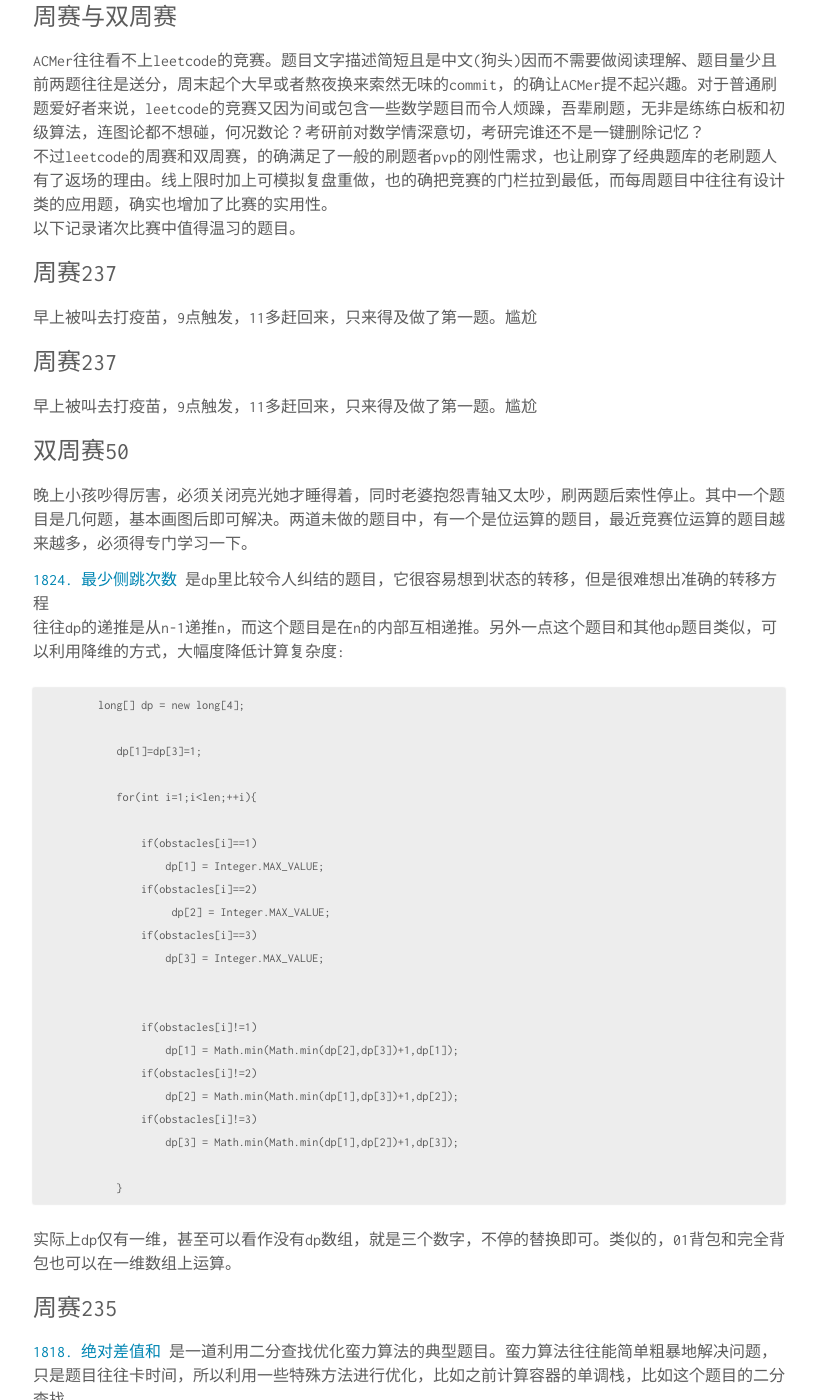
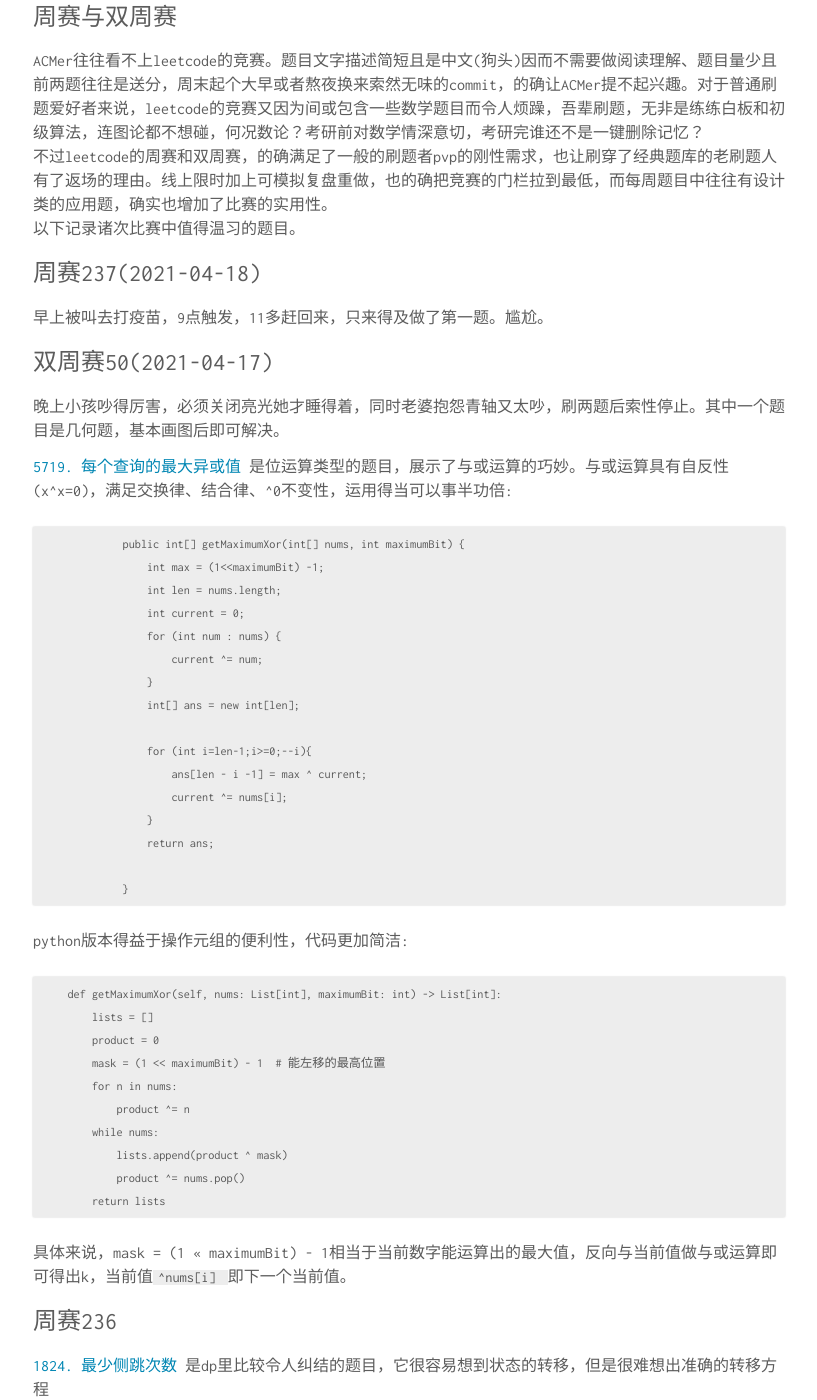
Before and after one commit to rongjoker/rongjoker.github.io, a Jekyll site: the page built from _posts/2021-04-14-algorithem7contest.md, in a window 1280 px wide and 1400 px high, scrolled down 228 px. Shown: the whole window, without its empty margins (231-1048 px from the left). Built offline with Jekyll 4.4.1, drawn with Linux system fonts in a browser that asks for light colours; comment, search, counter and statistics services are not loaded.

Commit message:
5719. 每个查询的最大异或值

````diff
--- a/_posts/2021-04-14-algorithem7contest.md
+++ b/_posts/2021-04-14-algorithem7contest.md
@@ -10,15 +10,52 @@ ACMer往往看不上leetcode的竞赛。题目文字描述简短且是中文(狗
 <br>
 
 
-### 周赛237
-早上被叫去打疫苗，9点触发，11多赶回来，只来得及做了第一题。尴尬
+### 周赛237(2021-04-18)
+早上被叫去打疫苗，9点触发，11多赶回来，只来得及做了第一题。尴尬。
 
-### 周赛237
-早上被叫去打疫苗，9点触发，11多赶回来，只来得及做了第一题。尴尬
+### 双周赛50(2021-04-17)
+晚上小孩吵得厉害，必须关闭亮光她才睡得着，同时老婆抱怨青轴又太吵，刷两题后索性停止。其中一个题目是几何题，基本画图后即可解决。<br>
 
-### 双周赛50
-晚上小孩吵得厉害，必须关闭亮光她才睡得着，同时老婆抱怨青轴又太吵，刷两题后索性停止。其中一个题目是几何题，基本画图后即可解决。两道未做的题目中，有一个是位运算的题目，最近竞赛位运算的题目越来越多，必须得专门学习一下。
+[5719. 每个查询的最大异或值](https://leetcode-cn.com/problems/maximum-xor-for-each-query/) 是位运算类型的题目，展示了与或运算的巧妙。与或运算具有自反性(x^x=0)，满足交换律、结合律、^0不变性，运用得当可以事半功倍:
 
+```
+             public int[] getMaximumXor(int[] nums, int maximumBit) {
+                 int max = (1<<maximumBit) -1;
+                 int len = nums.length;
+                 int current = 0;
+                 for (int num : nums) {
+                     current ^= num;
+                 }
+                 int[] ans = new int[len];
+
+                 for (int i=len-1;i>=0;--i){
+                     ans[len - i -1] = max ^ current;
+                     current ^= nums[i];
+                 }
+                 return ans;
+
+             }
+```
+
+python版本得益于操作元组的便利性，代码更加简洁:
+```
+    def getMaximumXor(self, nums: List[int], maximumBit: int) -> List[int]:
+        lists = []
+        product = 0
+        mask = (1 << maximumBit) - 1  # 能左移的最高位置
+        for n in nums:
+            product ^= n
+        while nums:
+            lists.append(product ^ mask)
+            product ^= nums.pop()
+        return lists
+```
+
+具体来说，mask = (1 << maximumBit) - 1相当于当前数字能运算出的最大值，反向与当前值做与或运算即可得出k，当前值`^nums[i] `即下一个当前值。
+
+
+
+### 周赛236
 
 [1824. 最少侧跳次数](https://leetcode-cn.com/problems/minimum-sideway-jumps/) 是dp里比较令人纠结的题目，它很容易想到状态的转移，但是很难想出准确的转移方程<br>
 往往dp的递推是从n-1递推n，而这个题目是在n的内部互相递推。另外一点这个题目和其他dp题目类似，可以利用降维的方式，大幅度降低计算复杂度:
````
